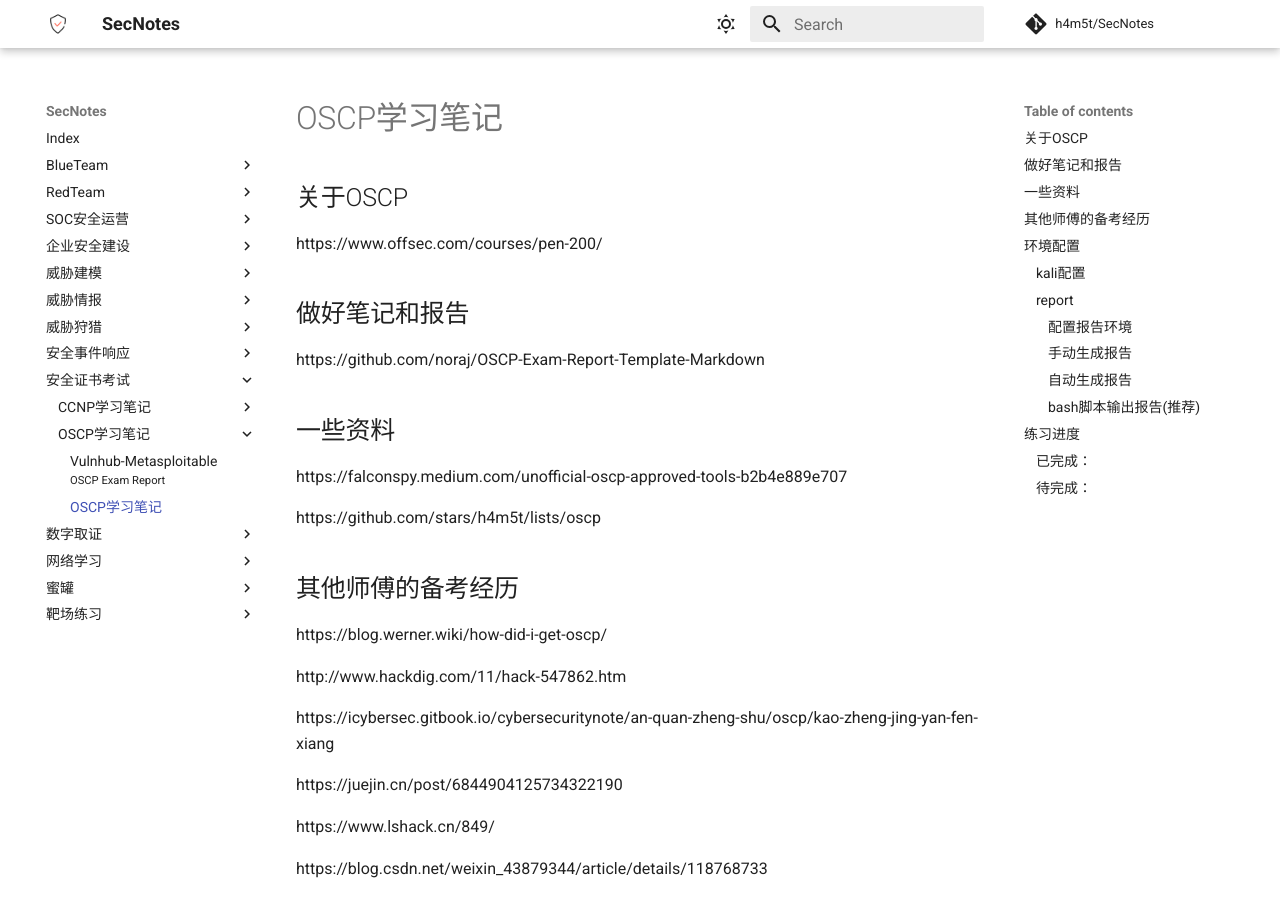
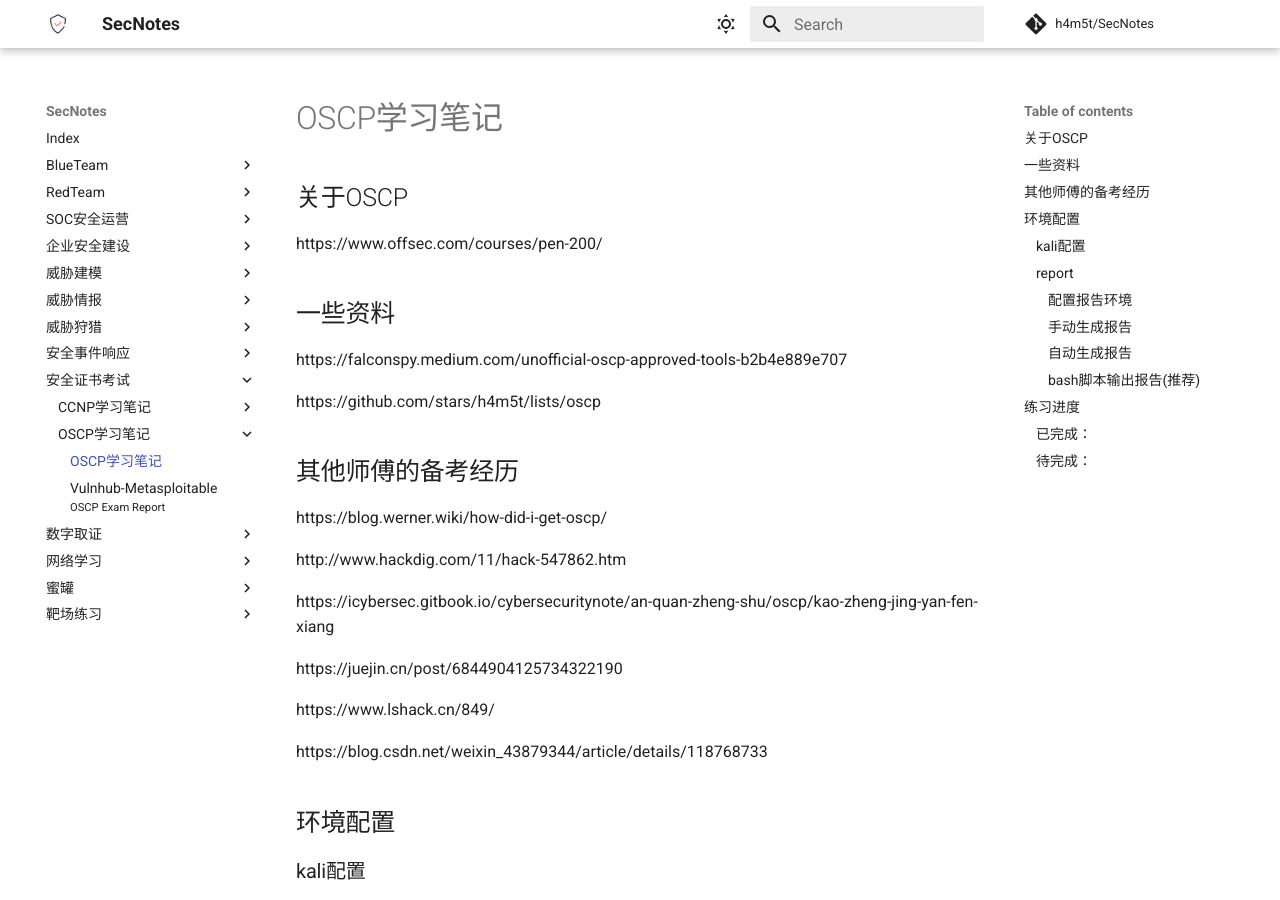
Before and after one commit to h4m5t/SecNotes, an MkDocs documentation site: the page built from docs/安全证书考试/OSCP学习笔记/0x01_OSCP学习记录.md, in a window 1280 px wide and 900 px high. Built offline with MkDocs 1.6.1 and Material for MkDocs 9.7.7, drawn with Linux system fonts in a browser that asks for light colours; comment, search, counter and statistics services are not loaded.

Commit message:
Update and rename OSCP学习记录.md to 0x01_OSCP学习记录.md

```diff
--- a/docs/安全证书考试/OSCP学习笔记/OSCP学习记录.md
+++ b/docs/安全证书考试/OSCP学习笔记/0x01_OSCP学习记录.md
@@ -4,11 +4,6 @@
 
 https://www.offsec.com/courses/pen-200/
 
-
-
-## 做好笔记和报告
-
-https://github.com/noraj/OSCP-Exam-Report-Template-Markdown
 
 ## 一些资料
 
```
